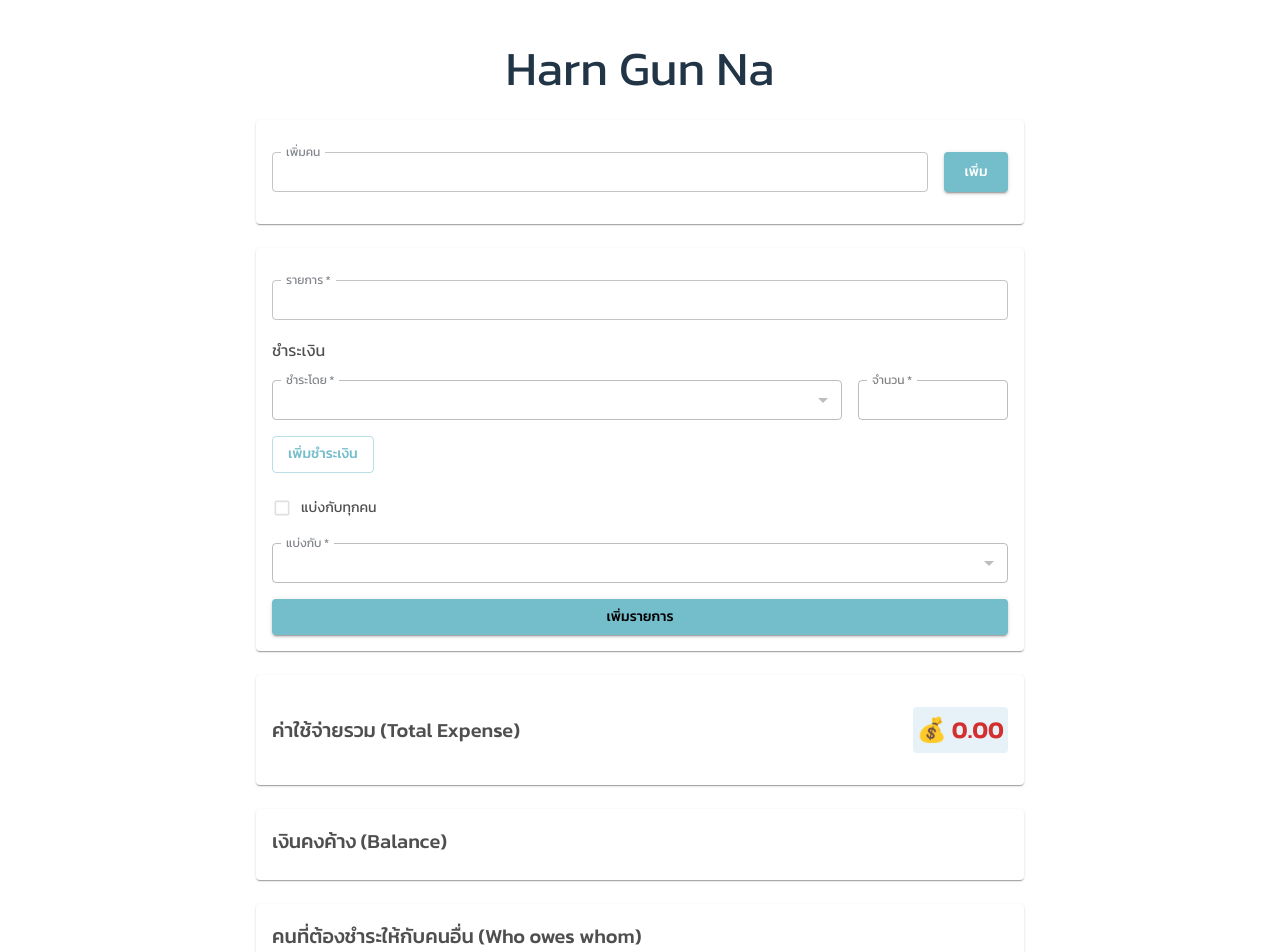
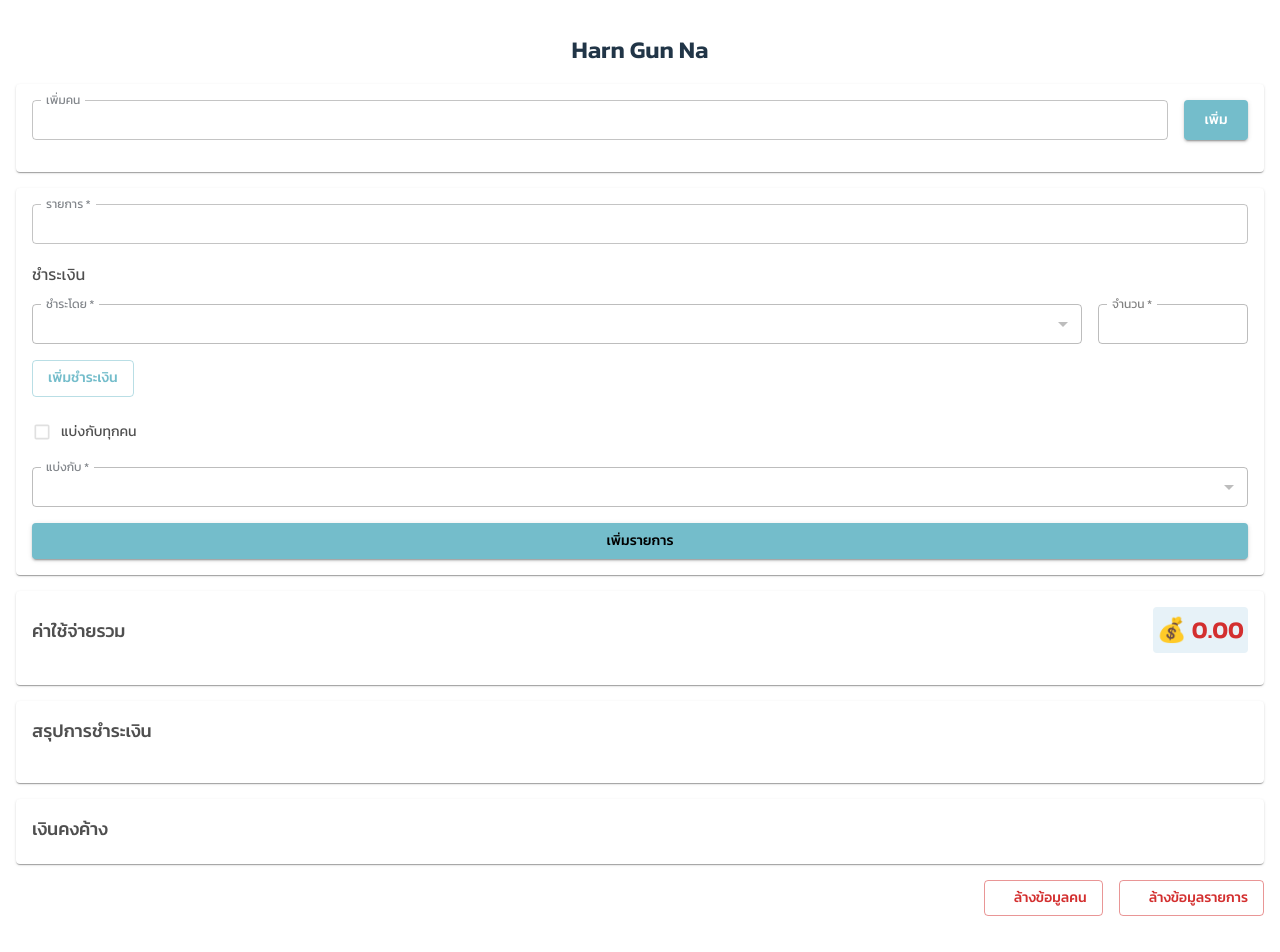
Before and after one commit to jiraporn404/harn-gun-na, a React (Vite) app: page /harngunna in a window 1280 px wide. Shown: the top 952 px of the page. Built offline with nearby package versions, Linux system fonts and the light colour scheme; some icons are missing.

Commit message:
improve styling

```diff
--- a/src/routes/__root.tsx
+++ b/src/routes/__root.tsx
@@ -10,10 +10,12 @@ export const Route = createRootRoute({
         justifyContent: "center",
         alignItems: "center",
         minHeight: "100vh",
-        width: "100vw",
+        minWidth: "100vw",
       }}
     >
-      <Outlet />
+      <Box sx={{ p: 2, width: "-webkit-fill-available" }}>
+        <Outlet />
+      </Box>
     </Box>
   ),
 });
--- a/src/routes/harngunna.tsx
+++ b/src/routes/harngunna.tsx
@@ -159,16 +159,15 @@ function RouteComponent() {
 
   return (
     <Stack
-      spacing={3}
+      spacing={2}
       sx={{
-        py: 3,
+        py: 2,
         minWidth: { xs: "100%", sm: "60vw", md: "60vw" },
       }}
     >
-      <Typography variant="h3" align="center">
+      <Typography align="center" fontSize={24} fontWeight={600}>
         Harn Gun Na
       </Typography>
-
       <Paper sx={{ p: 2 }}>
         <form onSubmit={handleAddPerson}>
           <Stack direction={isSmallScreen ? "column" : "row"}>
@@ -228,7 +227,6 @@ function RouteComponent() {
           </Stack>
         </form>
       </Paper>
-
       <Paper sx={{ p: 2 }}>
         <form onSubmit={handleSubmit}>
           <Stack spacing={2}>
@@ -405,7 +403,14 @@ function RouteComponent() {
           justifyContent={"space-between"}
           alignItems={"center"}
         >
-          <Typography variant="h6">ค่าใช้จ่ายรวม (Total Expense)</Typography>
+          <Typography
+            fontSize={18}
+            fontWeight={500}
+            gutterBottom
+            sx={{ flex: 1 }}
+          >
+            ค่าใช้จ่ายรวม
+          </Typography>
           <Typography
             variant="h6"
             sx={{
@@ -526,10 +531,67 @@ function RouteComponent() {
           ))}
         </List>
       </Paper>
+      {/* Who Owes Whom */}
+      <Paper sx={{ p: 2 }}>
+        <Typography fontSize={18} fontWeight={500} gutterBottom>
+          สรุปการชำระเงิน
+        </Typography>
+        <List>
+          {transactions.map((transaction, index) => {
+            const fromPerson = people.find((p) => p.id === transaction.from);
+            const toPerson = people.find((p) => p.id === transaction.to);
+            return (
+              <>
+                <Box
+                  key={index}
+                  sx={{
+                    display: "flex",
+                    flexDirection: "column",
+                    mb: 1,
+                    width: "100%",
+                  }}
+                >
+                  <Stack direction={"row"} alignItems={"center"}>
+                    <Box
+                      sx={{
+                        border: 1,
+                        borderColor: "error.main",
+                        borderRadius: 1,
+                        p: 0.5,
+                        minWidth: 100,
+                        textAlign: "center",
+                      }}
+                    >
+                      <Typography fontSize={14} fontWeight={600}>
+                        ฿ {transaction.amount.toFixed(2)}
+                      </Typography>
+                    </Box>{" "}
+                    <Chip
+                      label={`${fromPerson?.name}`}
+                      sx={{
+                        bgcolor: fromPerson?.color,
+                        fontSize: 16,
+                      }}
+                    />
+                    <Typography>ต้องชำระให้</Typography>
+                    <Chip
+                      label={`${toPerson?.name}`}
+                      sx={{
+                        bgcolor: toPerson?.color,
+                        fontSize: 16,
+                      }}
+                    />
+                  </Stack>
+                </Box>
+              </>
+            );
+          })}
+        </List>
+      </Paper>{" "}
       {/* Balances */}
       <Paper sx={{ p: 2 }}>
-        <Typography variant="h6" gutterBottom>
-          เงินคงค้าง (Balance)
+        <Typography fontSize={18} fontWeight={500} gutterBottom>
+          เงินคงค้าง
         </Typography>
         <Box display={"grid"} gridTemplateColumns={"repeat(3, 1fr)"} gap={1}>
           {people.map((person) => (
@@ -570,63 +632,6 @@ function RouteComponent() {
             </Box>
           ))}
         </Box>
-      </Paper>
-      {/* Who Owes Whom */}
-      <Paper sx={{ p: 2 }}>
-        <Typography variant="h6" gutterBottom>
-          คนที่ต้องชำระให้กับคนอื่น (Who owes whom)
-        </Typography>
-        <List>
-          {transactions.map((transaction, index) => {
-            const fromPerson = people.find((p) => p.id === transaction.from);
-            const toPerson = people.find((p) => p.id === transaction.to);
-            return (
-              <>
-                <Box
-                  key={index}
-                  sx={{
-                    display: "flex",
-                    flexDirection: "column",
-                    gap: 1,
-                    width: "100%",
-                  }}
-                >
-                  <Stack direction={"row"} alignItems={"center"}>
-                    <Box
-                      sx={{
-                        border: 1,
-                        borderColor: "error.main",
-                        borderRadius: 1,
-                        p: 0.5,
-                        minWidth: 100,
-                        textAlign: "center",
-                      }}
-                    >
-                      <Typography fontSize={14} fontWeight={600}>
-                        ฿ {transaction.amount.toFixed(2)}
-                      </Typography>
-                    </Box>{" "}
-                    <Chip
-                      label={`${fromPerson?.name}`}
-                      sx={{
-                        bgcolor: fromPerson?.color,
-                        fontSize: 16,
-                      }}
-                    />
-                    <Typography>ต้องชำระให้</Typography>
-                    <Chip
-                      label={`${toPerson?.name}`}
-                      sx={{
-                        bgcolor: toPerson?.color,
-                        fontSize: 16,
-                      }}
-                    />
-                  </Stack>
-                </Box>
-              </>
-            );
-          })}
-        </List>
       </Paper>
       {/* Clear data */}
       <Stack direction={"row"} justifyContent={"flex-end"}>
--- a/src/routes/index.tsx
+++ b/src/routes/index.tsx
@@ -9,7 +9,7 @@ function Homepage() {
   const navigate = useNavigate();
 
   return (
-    <Stack>
+    <Stack p={2}>
       <Typography variant="h3" align="center">
         Harn Gun Na
       </Typography>
@@ -17,7 +17,6 @@ function Homepage() {
         Easily track shared expenses and settle up with friends. Log who paid,
         split costs fairly, and see who owes what — all in one simple app.
       </Typography>
-      Display theme color
       <Stack direction={"row"} justifyContent={"center"} spacing={2}>
         <Box
           bgcolor={"primary.main"}
@@ -68,11 +67,11 @@ function Homepage() {
           borderRadius={"50%"}
         />
       </Stack>
-      <br />
       <Button
         variant="contained"
         color="primary"
         onClick={() => navigate({ to: "/harngunna" })}
+        sx={{ color: "white" }}
       >
         Let's get started
       </Button>
--- a/src/theme.ts
+++ b/src/theme.ts
@@ -119,7 +119,6 @@ export const theme = createTheme({
     MuiStack: {
       defaultProps: {
         spacing: 2,
-        mt: 2,
       },
     },
   },
```
